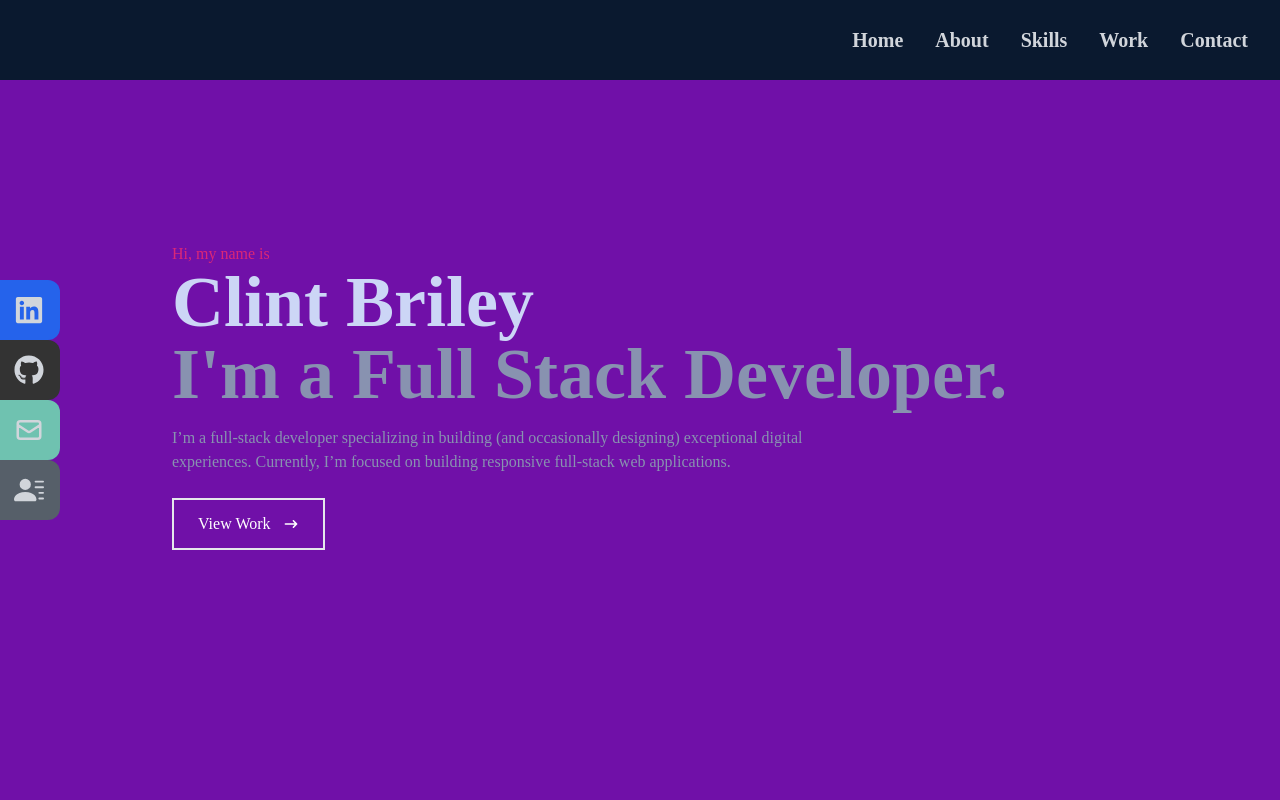
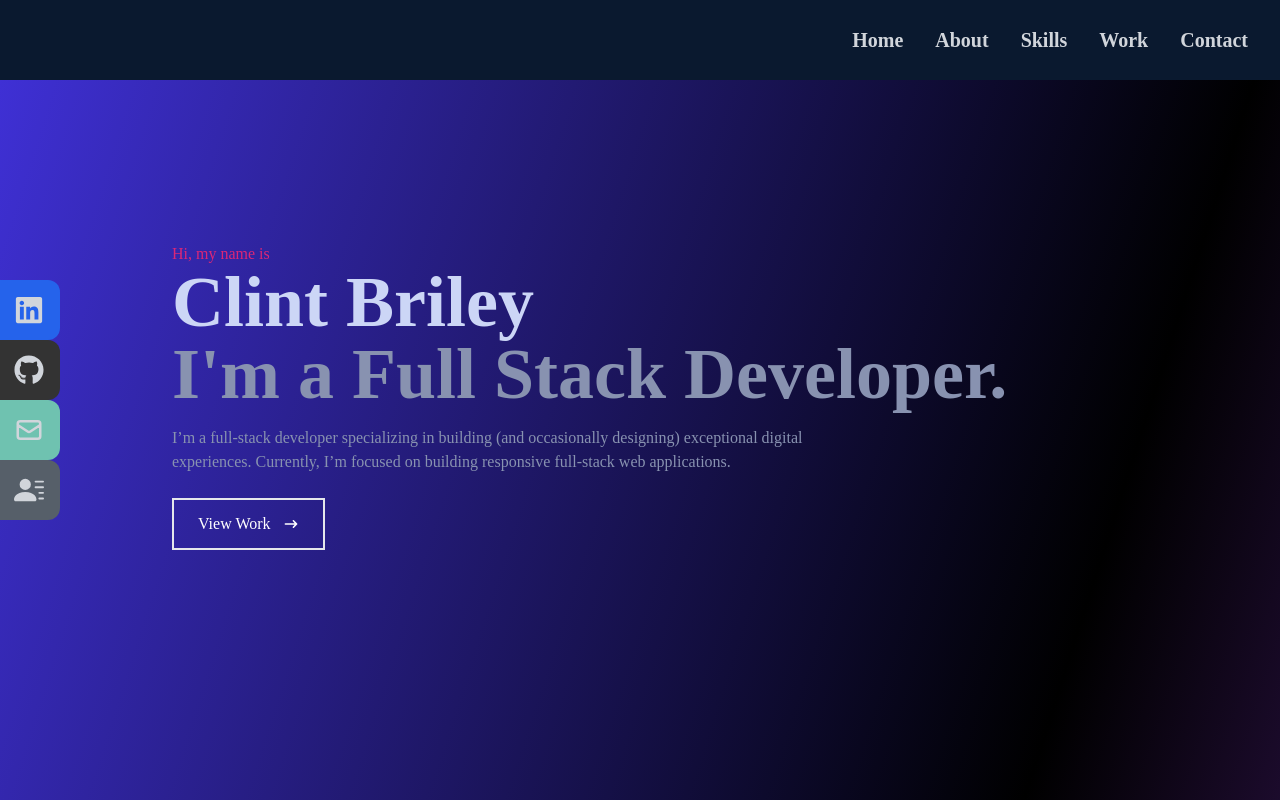
Before and after one commit to yoou92/folio, a React (Create React App) app: page / in a window 1280 px wide. Shown: the top 800 px of the page. Built offline with nearby package versions, Linux system fonts and the light colour scheme.

Commit message:
[MOD] (App.js): bg color from via to

```diff
--- a/src/App.js
+++ b/src/App.js
@@ -9,7 +9,7 @@ function App() {
   return (
     <div>
       <Navbar />
-      <div class="bg-[#7010a8]">
+      <div class="bg-gradient-to-br from-main via-black to-secondary ">
         <Home />
         <About />
         <Skills />
```
